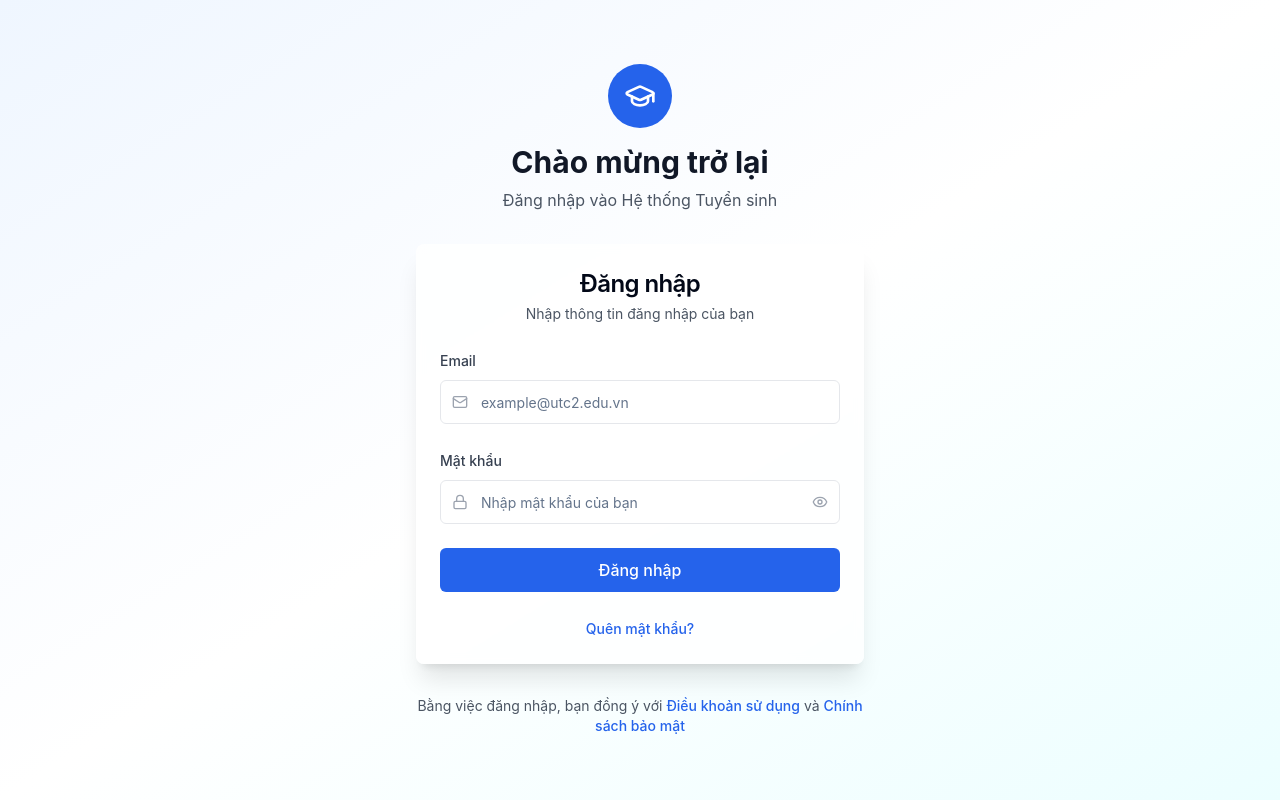
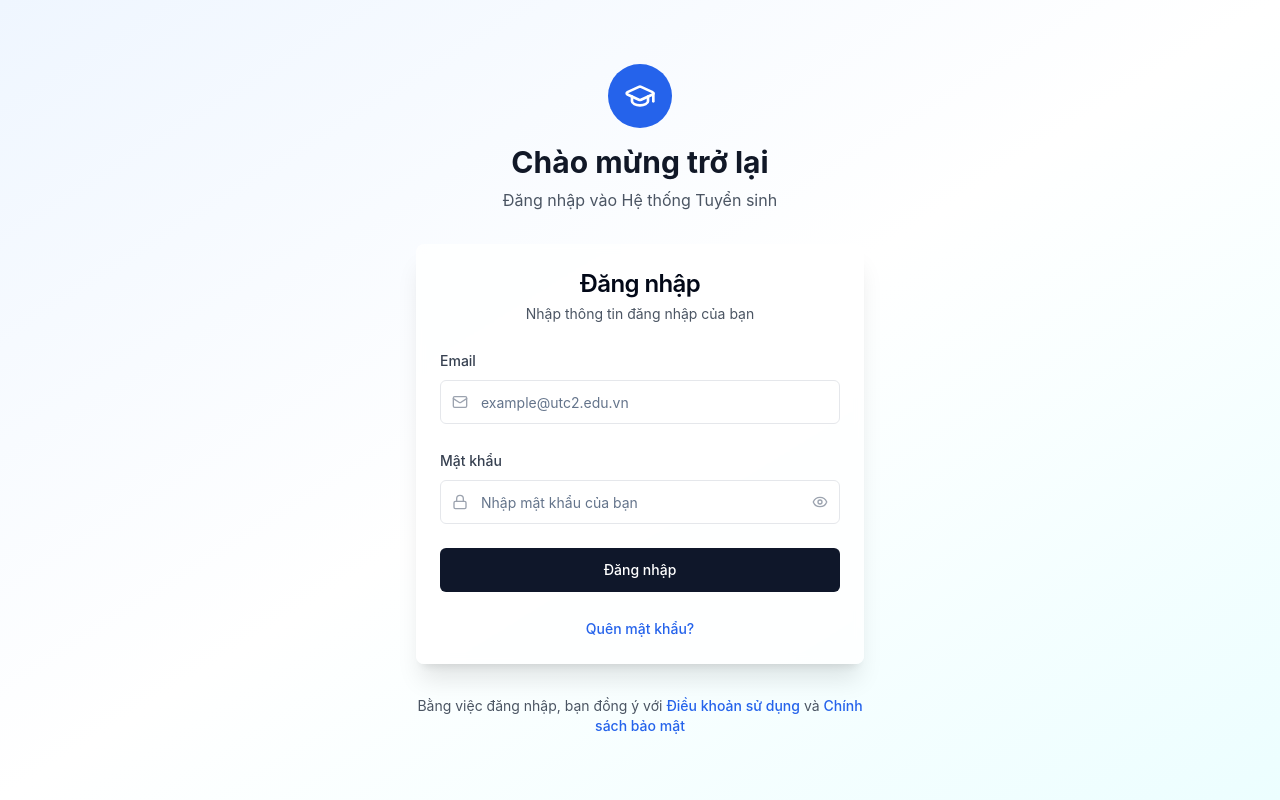
Before and after one commit to bn4g2003/UTC2-Admission-Portal, a Next.js app: page /auth/login in a window 1280 px wide. Built offline with nearby package versions, Linux system fonts and the light colour scheme; what @100mslive/react-sdk would draw is missing.

Commit message:
Downgrade React to "react": "^18.3.1",

```diff
--- a/src/components/ui/button.tsx
+++ b/src/components/ui/button.tsx
@@ -1,16 +1,44 @@
 import { ButtonHTMLAttributes, ReactNode } from 'react';
 import clsx from 'clsx';
+import { cva, type VariantProps } from "class-variance-authority";
 
-interface ButtonProps extends ButtonHTMLAttributes<HTMLButtonElement> {
-  variant?: 'primary' | 'secondary' | 'outline';
-  size?: 'sm' | 'md' | 'lg';
+const buttonVariants = cva(
+  "inline-flex items-center justify-center whitespace-nowrap rounded-md text-sm font-medium ring-offset-background transition-colors focus-visible:outline-none focus-visible:ring-2 focus-visible:ring-ring focus-visible:ring-offset-2 disabled:pointer-events-none disabled:opacity-50",
+  {
+    variants: {
+      variant: {
+        primary: "bg-primary text-primary-foreground hover:bg-primary/90",
+        secondary: "bg-secondary text-secondary-foreground hover:bg-secondary/80",
+        outline: "border border-input bg-background hover:bg-accent hover:text-accent-foreground",
+        ghost: "hover:bg-accent hover:text-accent-foreground",
+        destructive: "bg-destructive text-destructive-foreground hover:bg-destructive/90",
+        link: "text-primary underline-offset-4 hover:underline",
+      },
+      size: {
+        default: "h-10 px-4 py-2",
+        sm: "h-9 rounded-md px-3",
+        lg: "h-11 rounded-md px-8",
+        md: "h-10 px-4 py-2",
+        icon: "h-10 w-10",
+      },
+    },
+    defaultVariants: {
+      variant: "primary",
+      size: "default",
+    },
+  }
+);
+
+export interface ButtonProps
+  extends ButtonHTMLAttributes<HTMLButtonElement>,
+    VariantProps<typeof buttonVariants> {
   children?: ReactNode;
   startIcon?: ReactNode;
 }
 
 export const Button = ({
   variant = 'primary',
-  size = 'md',
+  size = 'default',
   children,
   startIcon,
   className,
@@ -18,19 +46,7 @@
 }: ButtonProps) => {
   return (
     <button
-      className={clsx(
-        'inline-flex items-center justify-center rounded-md font-medium transition-colors',
-        'focus:outline-none focus:ring-2 focus:ring-offset-2',
-        {
-          'bg-blue-600 text-white hover:bg-blue-700 focus:ring-blue-500': variant === 'primary',
-          'bg-gray-200 text-gray-900 hover:bg-gray-300 focus:ring-gray-500': variant === 'secondary',
-          'border-2 border-blue-600 text-blue-600 hover:bg-blue-50 focus:ring-blue-500': variant === 'outline',
-          'px-2.5 py-1.5 text-sm': size === 'sm',
-          'px-4 py-2 text-base': size === 'md',
-          'px-6 py-3 text-lg': size === 'lg',
-        },
-        className
-      )}
+      className={clsx(buttonVariants({ variant, size }), className)}
       {...props}
     >
       {startIcon && <span className="mr-2">{startIcon}</span>}
@@ -38,3 +54,5 @@
     </button>
   );
 };
+
+export { buttonVariants };
```
Also changed, not shown: package.json (+15 -4 lines), tsconfig.json (+30 -8 lines), 1 other file (tests, documents, lock files or other folders).
